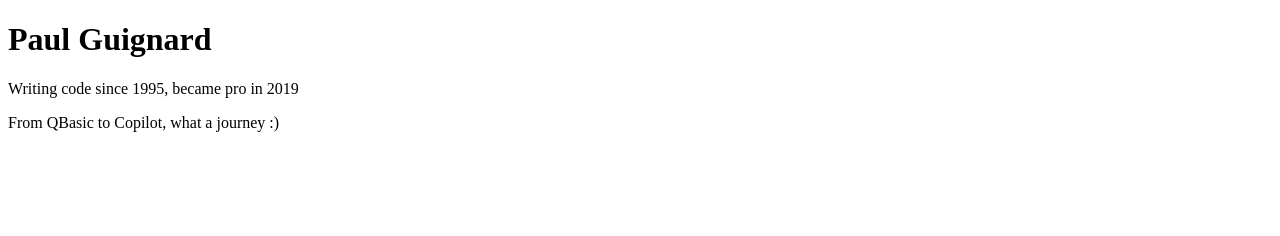
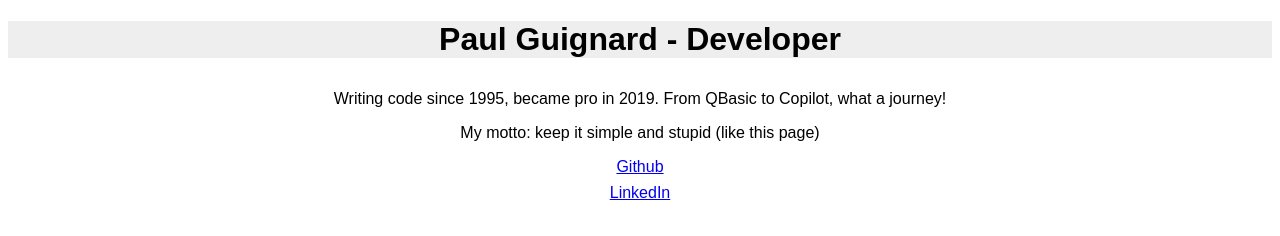
Before and after one commit to pguignard/pguignard.github.io, a plain HTML site: page index.html in a window 1280 px wide. Drawn offline with Linux system fonts and the light colour scheme.

Commit message:
Update index.html

```diff
--- a/index.html
+++ b/index.html
@@ -1,8 +1,35 @@
 <!DOCTYPE html>
-<html>
-<body>
-<h1>Paul Guignard</h1>
-<p>Writing code since 1995, became pro in 2019</p>
-<p>From QBasic to Copilot, what a journey :)</p>
-</body>
+<html lang="en">
+  <head>
+    <title>Paul Guignard's page</title>
+    <meta charset="UTF-8" />
+    <style>
+      body {
+        font-family: Arial, sans-serif;
+        font-size: 1rem;
+        text-align: center;
+      }
+      h1 {
+        font-size: 2rem;
+        background-color: #eee;
+        margin-bottom: 2rem;
+      }
+      ul {
+        list-style-type: none;
+        padding: 0;
+      }
+      li {
+        margin: 0.5em 0;
+      }
+    </style>
+  </head>
+  <body>
+    <h1>Paul Guignard - Developer</h1>
+    <p>Writing code since 1995, became pro in 2019. From QBasic to Copilot, what a journey!</p>
+    <p>My motto: keep it simple and stupid (like this page)</p>
+    <ul>
+      <li><a href="https://github.com/pguignard">Github</a></li>
+      <li><a href="https://www.linkedin.com/in/paul-guignard-850b96242/">LinkedIn</a></li>
+    </ul>
+  </body>
 </html>
```
